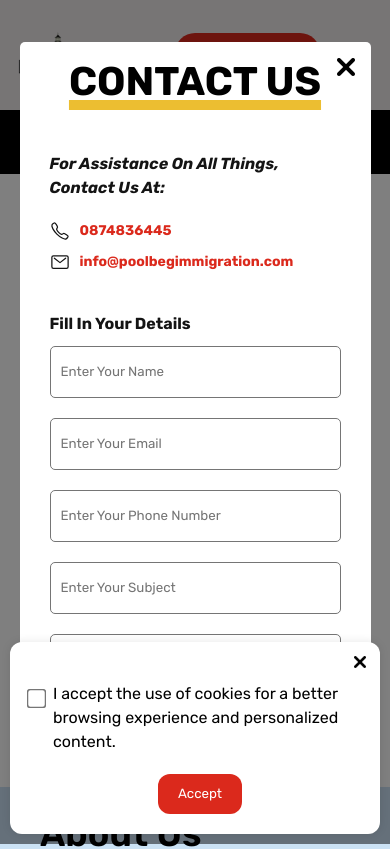
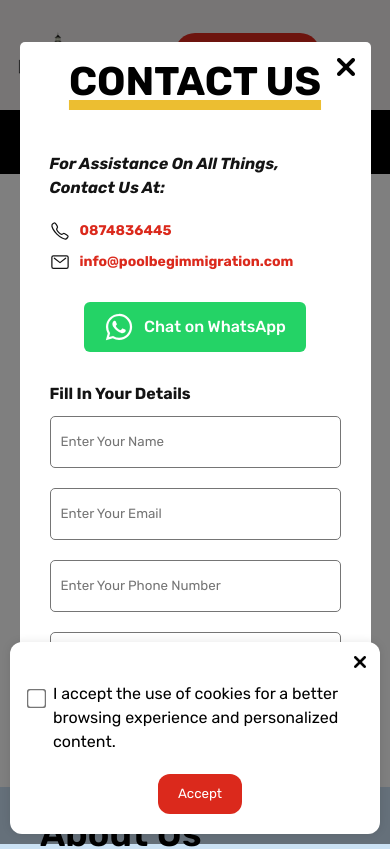
Before and after one commit to TartejBrothers/Poolbeg-Immigration, a React (Create React App) app: page / in a window 390 px wide. Shown: the top 849 px of the page. Built offline with nearby package versions, Linux system fonts and the light colour scheme.

Commit message:
Added: Floating Button

```diff
--- /dev/null
+++ b/src/components/calendly.jsx
@@ -0,0 +1,10 @@
+import React from "react";
+export default function CalendlyButton() {
+  return (
+    <div className="calendly-button">
+      <a href="https://wa.me/353874836445" target="_blank">
+        <ion-icon name="calendar-number-outline"></ion-icon>
+      </a>
+    </div>
+  );
+}
--- a/src/components/contactform.jsx
+++ b/src/components/contactform.jsx
@@ -58,9 +58,11 @@
             </div>
 
             <div className="contactelement">
-              <div className="leftcontactelement">
-                <img src={emailcontact} alt="email" />
-              </div>
+              <a href="mailto:info@poolbegimmigration.com">
+                <div className="leftcontactelement">
+                  <img src={emailcontact} alt="email" />
+                </div>
+              </a>
               <div className="rightcontactelement">
                 <h3>Email Us</h3>
                 <p>info@poolbegimmigration.com</p>
--- a/src/components/contactformpopup.jsx
+++ b/src/components/contactformpopup.jsx
@@ -21,7 +21,9 @@
           <h1>Contact Us</h1>
           <div className="contactusmainbody">
             <div className="contactleft">
+              <div className="contactleftinner">
                 <h6>For assistance on all things, contact us at:</h6>
+
                 <div className="contactelements">
                   <div className="contacticonleft">
                     <ion-icon name="call-outline"></ion-icon>
@@ -39,6 +41,13 @@
                   </div>
                 </div>
               </div>
+              <div className="contactleftouter">
+                <div className="chatwhatsapp">
+                  <ion-icon name="logo-whatsapp"></ion-icon>
+                  <p>Chat on WhatsApp</p>
+                </div>
+              </div>
+            </div>
             <div className="contactformright">
               <ContactFormRight />
             </div>
--- /dev/null
+++ b/src/components/whatsappbutton.jsx
@@ -0,0 +1,10 @@
+import React from "react";
+export default function WhatsAppButton() {
+  return (
+    <div className="whatsapp-button">
+      <a href="https://wa.me/353874836445" target="_blank">
+        <ion-icon name="logo-whatsapp"></ion-icon>
+      </a>
+    </div>
+  );
+}
--- a/src/pages/home.jsx
+++ b/src/pages/home.jsx
@@ -10,6 +10,8 @@
 import { useNavigate } from "react-router-dom";
 import ContactFormPopup from "../components/contactformpopup";
 import AcceptCookies from "../components/accept-cookies";
+import WhatsAppButton from "../components/whatsappbutton";
+import CalendlyButton from "../components/calendly";
 export default function Home() {
   const navigateTo = useNavigate();
   const [isPopupVisible, setIsPopupVisible] = useState(false);
@@ -37,6 +39,8 @@
     <div className="home">
       <Navbar />
       <ContactFormPopup isVisible={isPopupVisible} onClose={togglePopup} />
+      <CalendlyButton />
+      <WhatsAppButton />
       <AcceptCookies
         isVisible={isCookiesAccepted}
         onClose={togglePopupCookie}
@@ -52,13 +56,9 @@
           individuals to secure their legal status in Ireland.
         </p>
         <div className="homeheaderbottom">
-          <button
-            onClick={() => {
-              navigateTo("contact-us");
-            }}
-          >
-            Contact Us
-          </button>
+          <a href="" target="_blank">
+            <button>Book A Free Consultation</button>
+          </a>
           <div className="homeheaderdivider">
             <hr />
             <p>or We are Available At</p>
--- a/src/pages/services-employee.jsx
+++ b/src/pages/services-employee.jsx
@@ -8,6 +8,8 @@
 import IndustriesServed from "../components/industriesserved";
 import ContactFormRight from "../components/contactformright";
 import { useNavigate } from "react-router-dom";
+import facebookblack from "../images/icons/facebook.svg";
+import instagramblack from "../images/icons/instagramblack.svg";
 export default function ServicesEmployee() {
   const navigateTo = useNavigate();
   return (
@@ -34,10 +36,28 @@
             <div className="contactsocials">
               <ul>
                 <li>
-                  <img src={twitter} alt="Twitter" />
+                  <a
+                    href="https://www.instagram.com/poolbegimmigration?igsh=MWR4bnR0NXllaTJ1eA=="
+                    target="_blank"
+                  >
+                    <img src={instagramblack} alt="Instagram" />
+                  </a>
                 </li>
                 <li>
-                  <img src={linkedin} alt="LinkedIn" />
+                  <a
+                    href="https://www.linkedin.com/company/poolbeg-immigration/"
+                    target="_blank"
+                  >
+                    <img src={linkedin} alt="LinkedIn" />
+                  </a>
+                </li>
+                <li>
+                  <a
+                    href="https://www.facebook.com/profile.php?id=61565391312086&mibextid=ZbWKwL"
+                    target="_blank"
+                  >
+                    <img src={facebookblack} alt="Facebook" />
+                  </a>
                 </li>
               </ul>
             </div>
--- a/src/pages/services-individual.jsx
+++ b/src/pages/services-individual.jsx
@@ -8,6 +8,8 @@
 import IndustriesServed from "../components/industriesserved";
 import ContactFormRight from "../components/contactformright";
 import { useNavigate } from "react-router-dom";
+import facebookblack from "../images/icons/facebook.svg";
+import instagramblack from "../images/icons/instagramblack.svg";
 export default function ServicesIndividual() {
   const navigateTo = useNavigate();
   return (
@@ -30,10 +32,28 @@
             <div className="contactsocials">
               <ul>
                 <li>
-                  <img src={twitter} alt="Twitter" />
+                  <a
+                    href="https://www.instagram.com/poolbegimmigration?igsh=MWR4bnR0NXllaTJ1eA=="
+                    target="_blank"
+                  >
+                    <img src={instagramblack} alt="Instagram" />
+                  </a>
                 </li>
                 <li>
-                  <img src={linkedin} alt="LinkedIn" />
+                  <a
+                    href="https://www.linkedin.com/company/poolbeg-immigration/"
+                    target="_blank"
+                  >
+                    <img src={linkedin} alt="LinkedIn" />
+                  </a>
+                </li>
+                <li>
+                  <a
+                    href="https://www.facebook.com/profile.php?id=61565391312086&mibextid=ZbWKwL"
+                    target="_blank"
+                  >
+                    <img src={facebookblack} alt="Facebook" />
+                  </a>
                 </li>
               </ul>
             </div>
--- a/src/styles/contactus.css
+++ b/src/styles/contactus.css
@@ -49,6 +49,25 @@
 }
 .contactleft {
   margin-bottom: 30px;
+  display: flex;
+  align-items: center;
+  justify-content: space-between;
+}
+.chatwhatsapp {
+  background-color: #24d366;
+  color: #ffffff;
+  border-radius: 6px;
+  display: flex;
+  align-items: center;
+  padding: 5px;
+  gap: 10px;
+  cursor: pointer;
+  padding: 10px 20px;
+  font-size: 30px;
+}
+.chatwhatsapp p {
+  font-weight: 500;
+  font-size: 16px;
 }
 .contacticonleft {
   display: flex;
@@ -153,4 +172,8 @@
   .contactusmainbody h5 {
     font-size: 14px;
   }
+  .contactleft {
+    flex-direction: column;
+    gap: 20px;
+  }
 }
--- a/src/styles/home.css
+++ b/src/styles/home.css
@@ -221,6 +221,41 @@
   font-weight: 400;
   margin-bottom: 10px;
 }
+.whatsapp-button,
+.calendly-button {
+  position: fixed;
+
+  width: 60px;
+  height: 60px;
+  border-radius: 100%;
+
+  box-shadow: 0 0 10px rgba(0, 0, 0, 0.4);
+  align-items: center;
+  z-index: 100;
+  justify-content: center;
+}
+.calendly-button {
+  bottom: 100px;
+  right: 20px;
+  background-color: #db291c;
+}
+.whatsapp-button {
+  bottom: 20px;
+  right: 20px;
+  background-color: #24d366;
+}
+.whatsapp-button a,
+.calendly-button a {
+  height: 100%;
+  color: #ffffff;
+  display: flex;
+  font-size: 35px;
+  align-items: center;
+  justify-content: center;
+}
+.calendly-button a {
+  font-size: 30px;
+}
 @media screen and (max-width: 1000px) {
   .homeheader {
     padding: 60px 20px;
```
Lines whose indentation alone changed are shown as unchanged.
